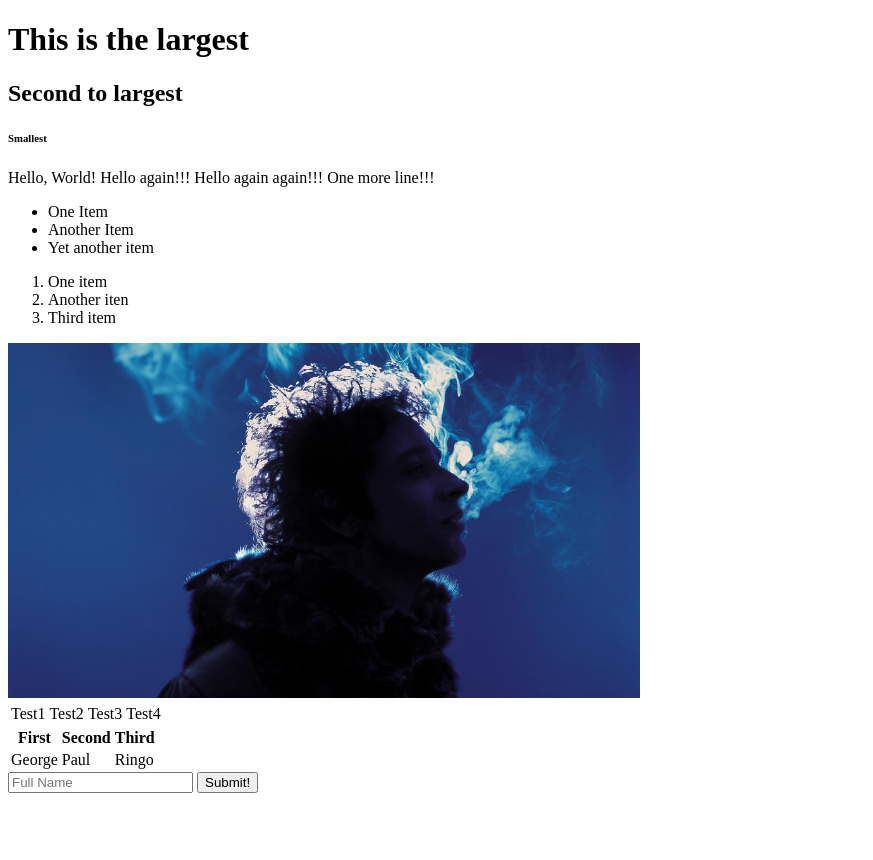
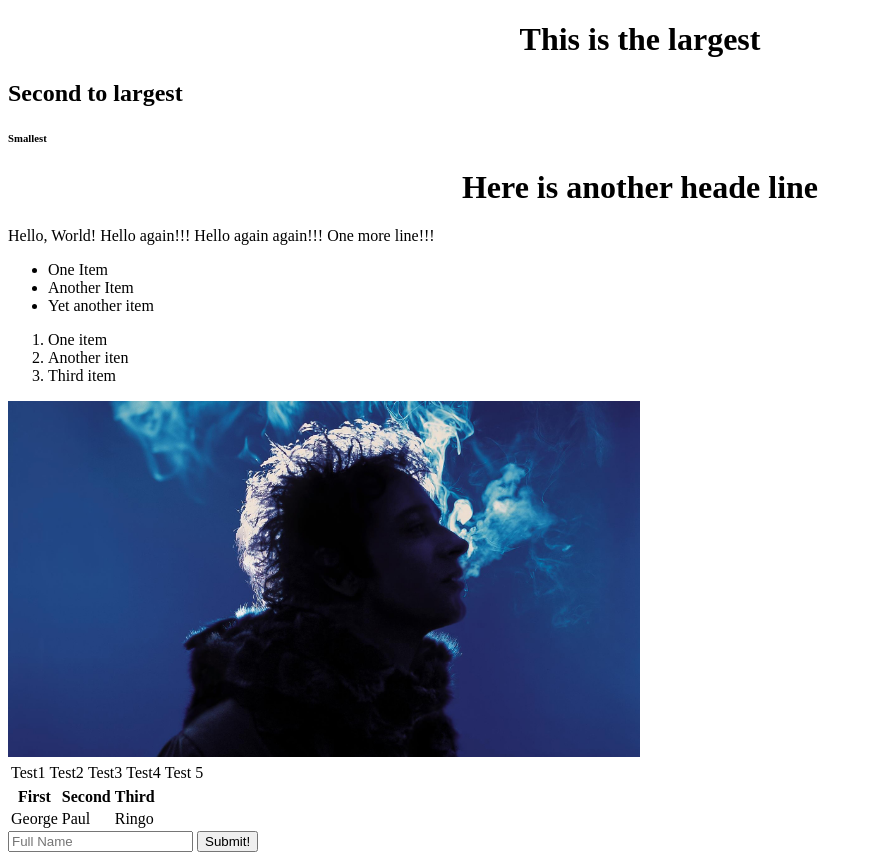
Before and after one commit to olyakovlev/Lecture0, a plain HTML site: page hello.html in a window 1280 px wide. Shown: the whole page, without its empty margins (0-873 px from the left). Before the commit the page ends 801 px from the top, so only its background shows below. Drawn offline with Linux system fonts and the light colour scheme.

Commit message:
New file for Basscription

```diff
--- a/hello.html
+++ b/hello.html
@@ -3,11 +3,19 @@
   <head>
     <meta charset="utf-8">
     <title>My Webpage!</title>
+    <style>
+      h1{
+        color: dark blue;
+        text-align: center;
+      }
+
+    </style>
   </head>
   <body>
     <h1>This is the largest</h1>
     <h2>Second to largest</h2>
     <h6>Smallest</h6>
+    <h1>Here is another heade line</h1>
     Hello, World! Hello again!!! Hello again again!!! One more line!!!
     <ul>
       <li>One Item</li>
@@ -26,6 +34,7 @@
         <td>Test2</td>
         <td>Test3</td>
         <td>Test4</td>
+        <td>Test 5</td>
       </tr>
     </table>
     <table>
```
Also changed, not shown: index.html (added, +13 -0 lines).
